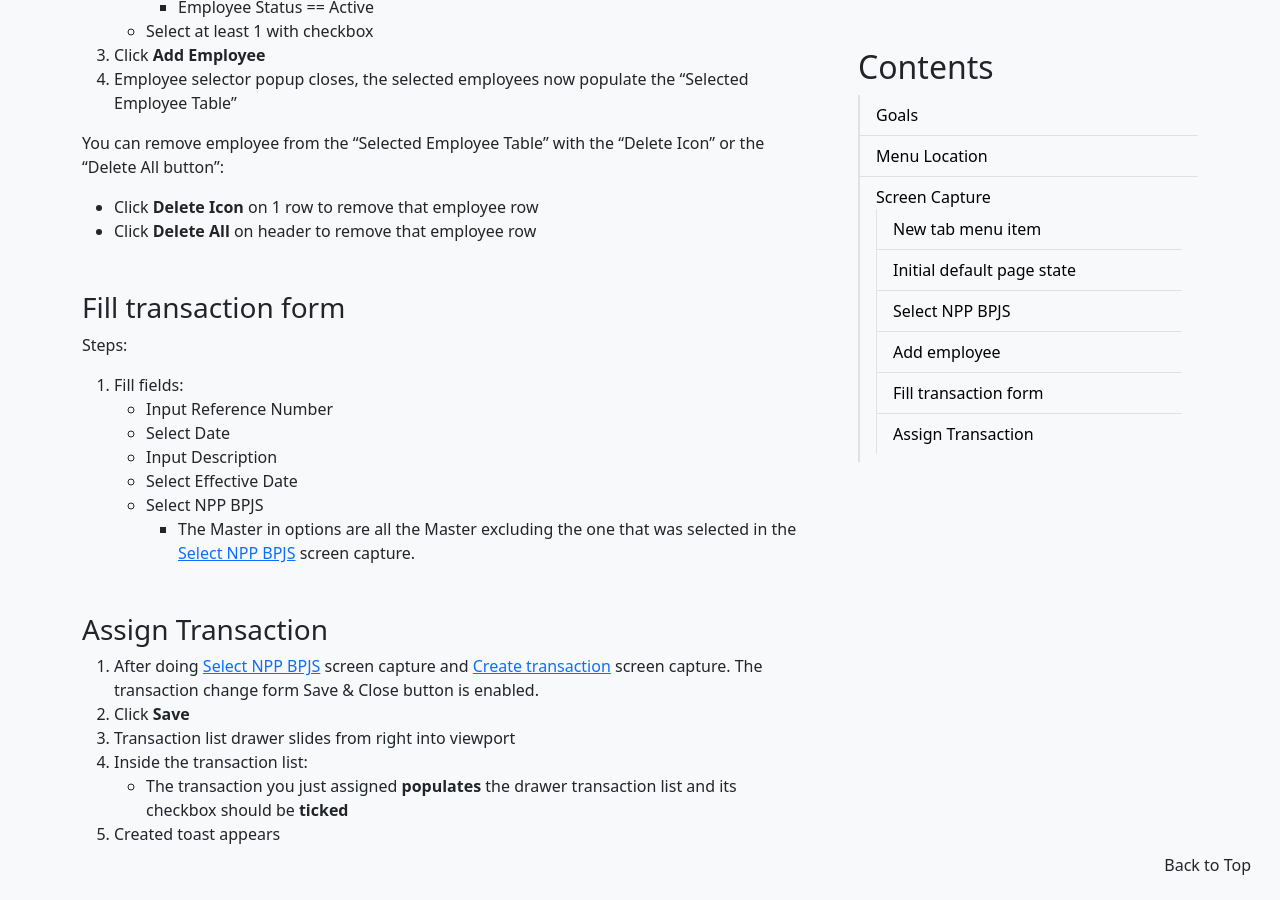
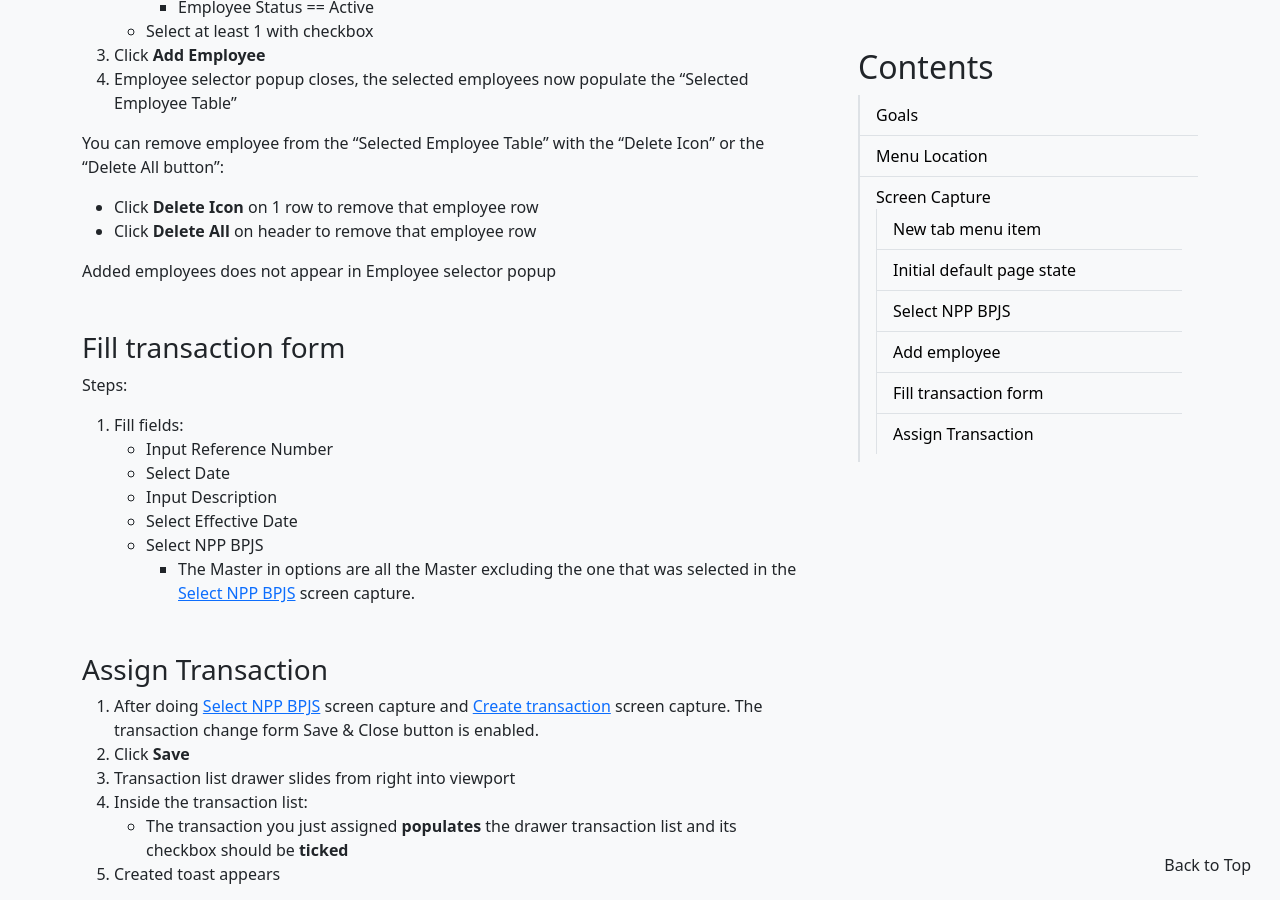
Before and after one commit to cliffordwilliam/my_archive, a Jekyll site: the page built from _posts/2024-09-16-ak-transaction-payroll-insurance-component-change-npp-manual.md, in a window 1280 px wide and 900 px high, scrolled down 2530 px. Built offline with Jekyll 4.4.1, drawn with Linux system fonts in a browser that asks for light colours.

Commit message:
update content

```diff
--- a/_posts/2024-09-16-ak-transaction-payroll-insurance-component-change-npp-manual.md
+++ b/_posts/2024-09-16-ak-transaction-payroll-insurance-component-change-npp-manual.md
@@ -80,6 +80,8 @@ You can remove employee from the "Selected Employee Table" with the "Delete Icon
 - Click **Delete Icon** on 1 row to remove that employee row
 - Click **Delete All** on header to remove that employee row
 
+Added employees does not appear in Employee selector popup
+
 ### Fill transaction form
 
 Steps:
```
